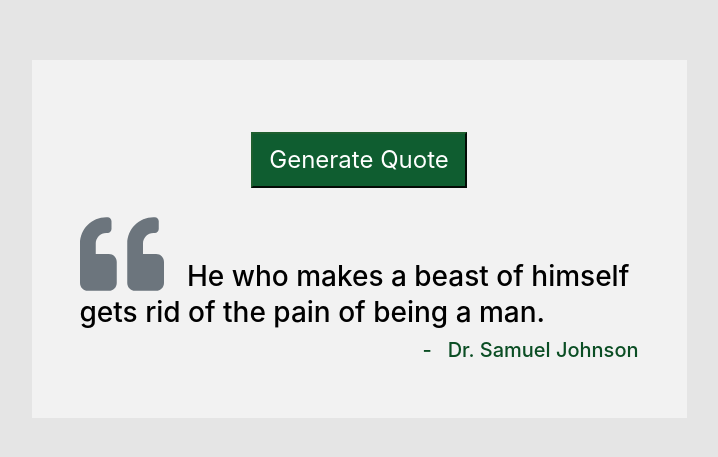
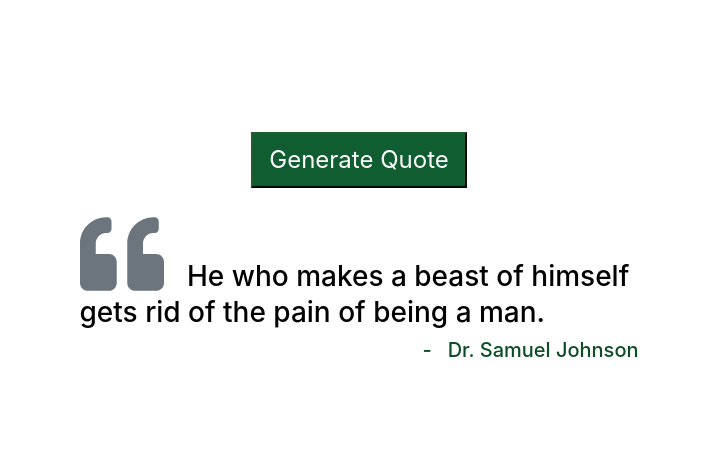
Before and after one commit to ashleycodes920/quote-generator, a plain HTML site: page index.html in a window 1280 px wide. Shown: the part 161-618 px from the top of the page, without its empty margins (281-999 px from the left). Drawn offline with Linux system fonts and the light colour scheme.

Commit message:
Update main.css

```diff
--- a/css/main.css
+++ b/css/main.css
@@ -3,7 +3,7 @@
 }
 body {
   /* background: #b099a9; */
-  background-image: url("images/overlay.png"), linear-gradient(0deg, rgba(0, 0, 0, 0.1), rgba(0, 0, 0, 0.1)), url("images/bg01.jpg");
+/*   background-image: url("images/overlay.png"), linear-gradient(0deg, rgba(0, 0, 0, 0.1), rgba(0, 0, 0, 0.1)), url("images/bg01.jpg"); */
 			background-size: auto,								auto,														100% auto;
 			background-position: center,								center,														top center;
 			background-repeat: repeat,								no-repeat,													no-repeat;
```
